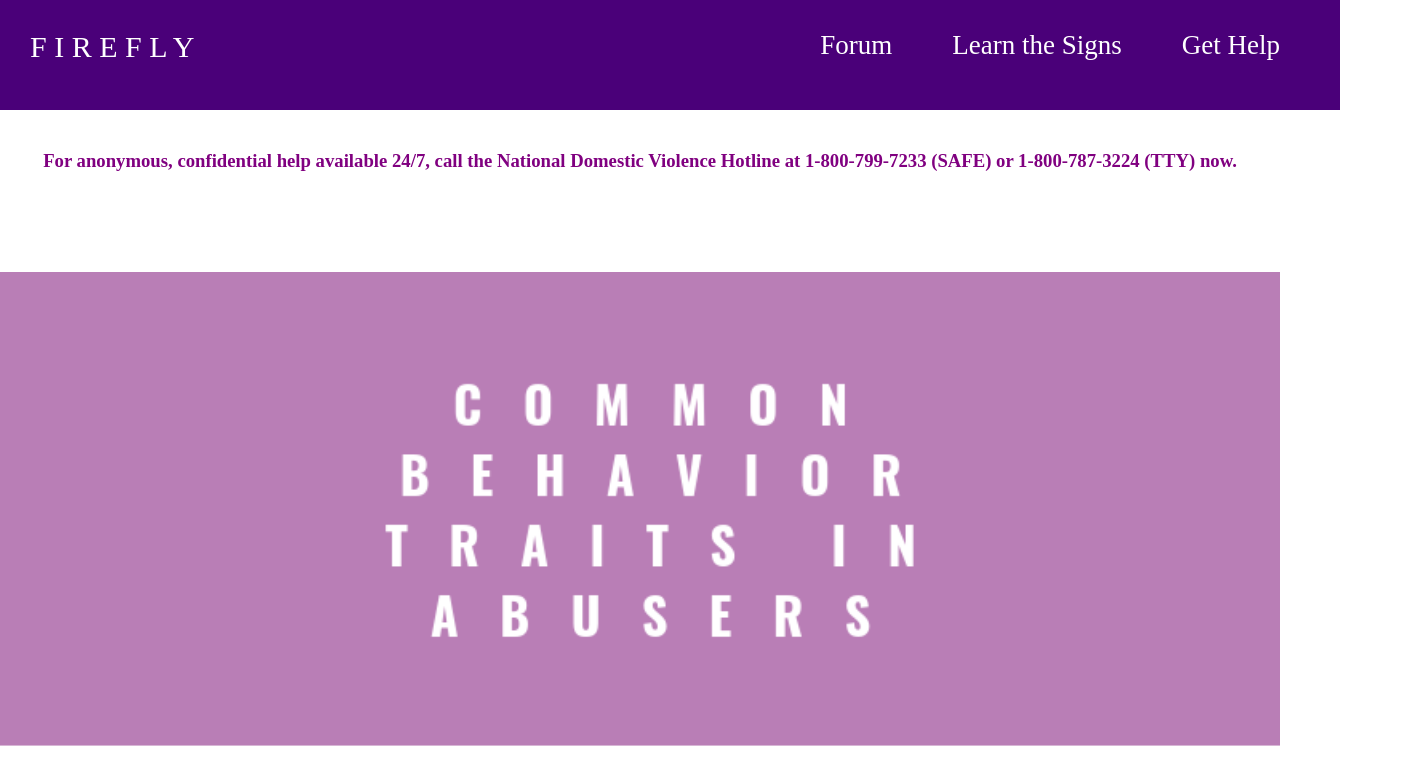
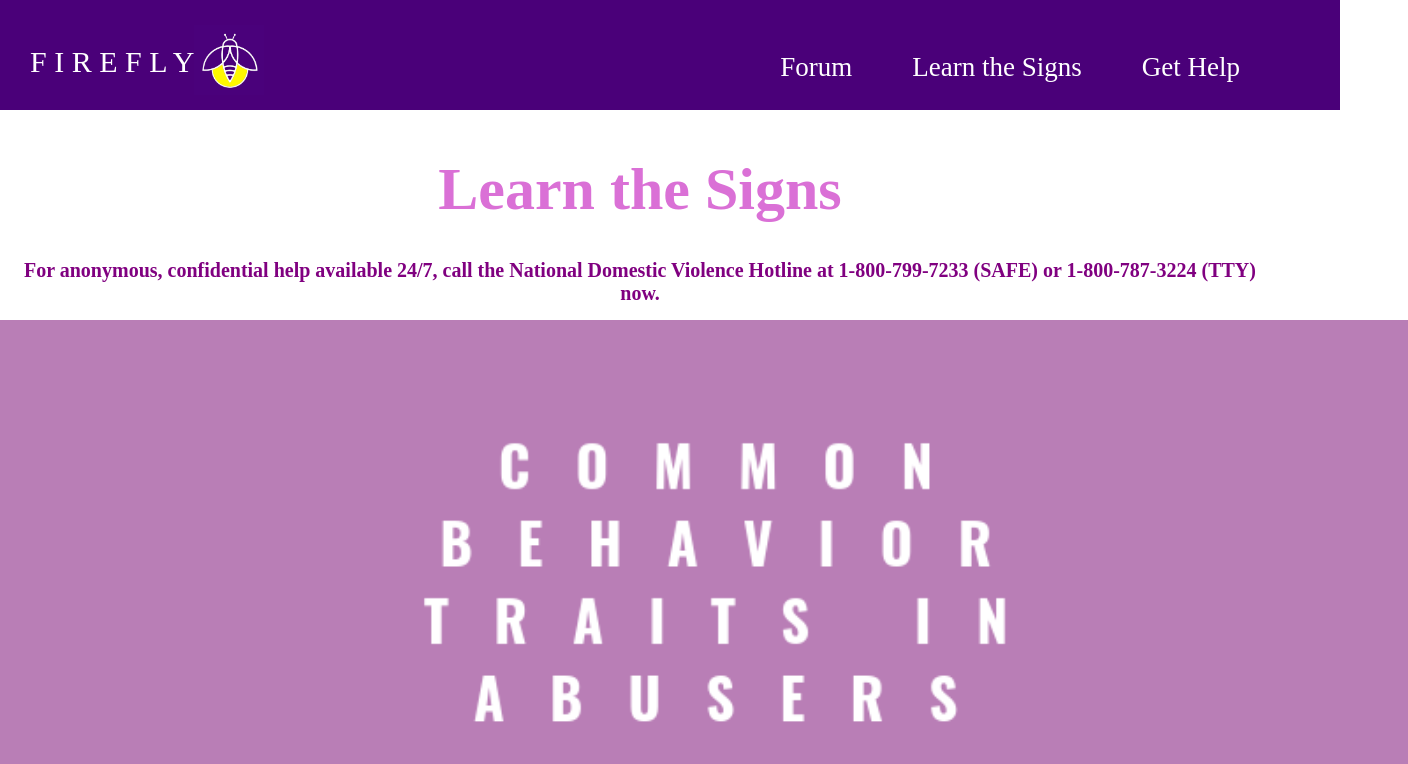
Before and after one commit to ananyasahoo20/final-project, a plain HTML site: page learnthesigns.html in a window 1280 px wide. Shown: the top 764 px of the page, 1408 px wide, since content can reach past the window. Drawn offline with nearby package versions, Linux system fonts and the light colour scheme.

Commit message:
fixedsigns

```diff
--- a/learnthesigns.css
+++ b/learnthesigns.css
@@ -1,28 +1,12 @@
 *{
   padding: 0px;
-  margin: 0;
-  border-box: box-shadow;s
+  margin: 0px;
+  border-box: box-shadow;
 }
 
-
-
-/* h1 {
-  background-color: #4A0079;
-  color: white;
-  display: flex;
-  justify-content: flex-start;
-  font-family: 'DM Serif Display', serif;
-  padding: 3%;
-
-} */
-
-head{
-  background-color: #4A0079;
-
-}
-
-#logo {
-  float: left;s
+img {
+  margin-top: -5px;
+  height:70px;
 }
 
 nav {
@@ -35,15 +19,23 @@ nav {
 
 }
 
+
 nav ul {
   list-style-type: none;
   color: white;
   flex-direction: row-reverse;
+  font-size: 50px;
+  margin-bottom: 100px;
+  margin-right: 40px;
 }
 
 nav li {
   display: inline;
   float: right;
+}
+
+#name{
+  margin-top: 15px;
 }
 
 nav a {
@@ -53,6 +45,7 @@ nav a {
   font-size: 27px;
   color: white;
   border-radius: 10px;
+  margin-bottom: 30px;
 }
 
 nav a:hover {
@@ -67,29 +60,6 @@ nav a:hover {
   float: left;
 }
 
-.mission{
-  background-color: #FDF902
-}
-
-img {
-  height:70px;
-}
-
-/* .header {
-
-  width: 100%;
-  display:flex;
-  flex-direction: row;
-} */
-
-.centered {
-  position: absolute;
-  top: 50%;
-  left: 50%;
-  transform: translate(-50%, -50%);
-  background-color: transparent;
-}
-
 #exitbutton {
   position: fixed;
   display: flex;
@@ -97,19 +67,42 @@ img {
   margin-left: 1100px;
   margin-top: 470px;
   width: 10%;
+}
 
+#hi{
+  font-size: 50px;
+  color: black;
+  border: 5px solid;
+  z-index: 99;
+  margin-top: 100px;
+}
+
+/* #title{
+  margin-top: 100px;
+  font-size: 50px;
+  padding: 30px;
+  text-align: center;
+} */
+
+h1 {
+  color: orchid;
+  margin-top: 150px;
+  text-align: center;
+  padding: 5px;
+  font-size: 60px;
 }
 
 h3 {
-    margin-top: 150px;
+    margin-top: 10px;
     color: purple;
     text-align: center;
+    padding: 20px;
+    font-size: 20px;
   }
 
 img {
-    margin-top: 100px;
-    height: 50%;
-    width: 50%;
-    display: flex;
-    justify-content: center;
+    margin-top: -5px;
+    height: 70px;
 }
+
+.info {
--- a/learnthesigns.html
+++ b/learnthesigns.html
@@ -6,11 +6,15 @@
     <link href="https://fonts.googleapis.com/css?family=DM+Serif+Display&display=swap" rel="stylesheet">
     <title>Learn the Signs</title>
   </head>
+
   <body>
+
     <nav>
       <ul>
         <li id="name">F I R E F L Y</li>
+
         <div id="links">
+          <img id="firefly" src="./assets/52BC4135-0F2A-4C93-BEF3-7AE48B29DDE8.jpg">
           <li><a href="./gethelp.html">Get Help</a></li>
           <li><a href="./learnthesigns.html">Learn the Signs</a></li>
           <li><a href="./forum.html">Forum</a></li>
@@ -18,12 +22,10 @@
       </ul>
     </nav>
 
+  <h1> Learn the Signs </h1>
+   <h3> For anonymous, confidential help available 24/7, call the National Domestic Violence Hotline at 1-800-799-7233 (SAFE) or 1-800-787-3224 (TTY) now. </h3>
 
-
-    <h3> For anonymous, confidential help available 24/7, call the National Domestic Violence Hotline at 1-800-799-7233 (SAFE) or 1-800-787-3224 (TTY) now. </h3>
-
-    <img src= "./assets/learnthesigns.png" style="width:100%; height: 100%;" align: "center">
-
+  <img class="info" src= "./assets/learnthesigns.png" style="width:110%; height: 100%;" align: "center">
 
 
     <form action="/my/link/location" method="get">
```
